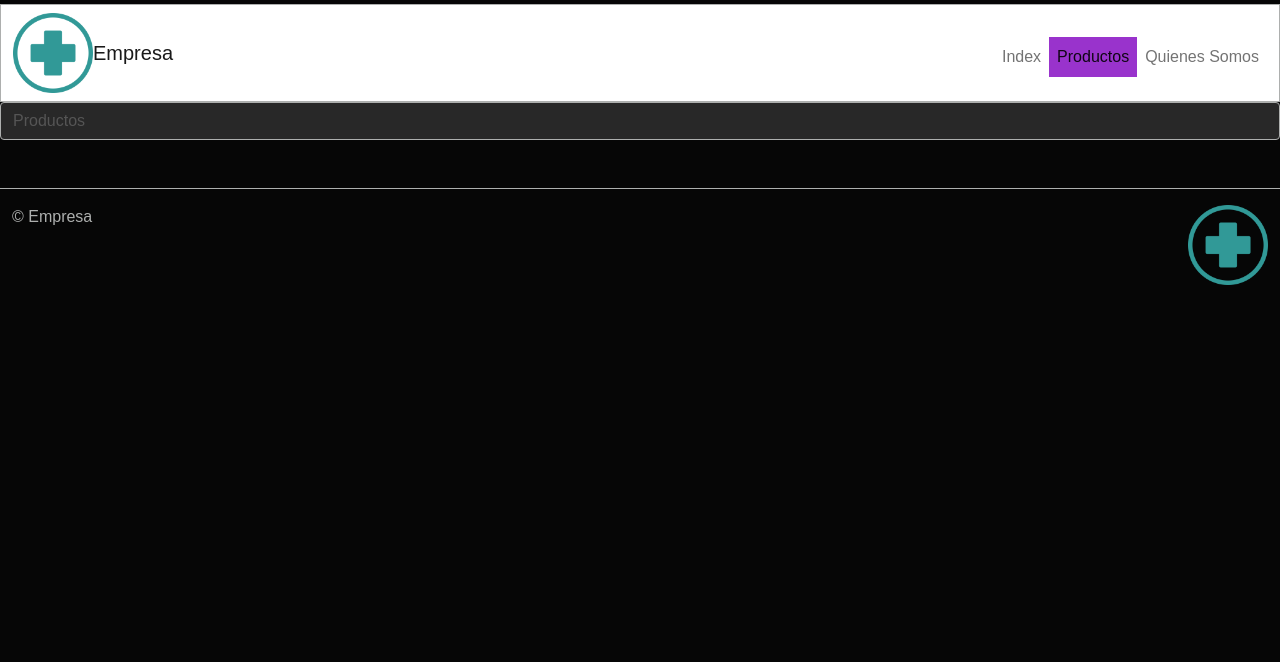
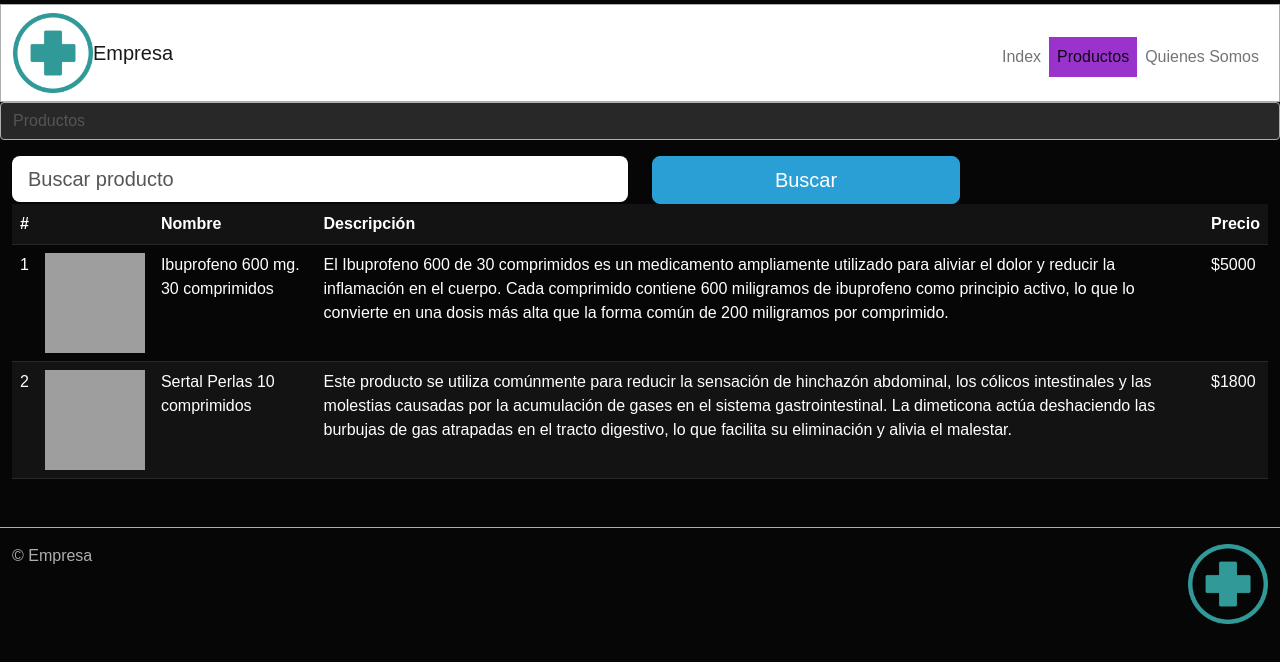
Before and after one commit to AvellinoAlvaro/TP1_ProgramacionWeb, a plain HTML site: page productos.html in a window 1280 px wide. Drawn offline with nearby package versions, Linux system fonts and the light colour scheme; grey boxes are pictures that could not be loaded; a web font is replaced by a local one.

Commit message:
Terminada la sección Productos

```diff
--- a/productos.html
+++ b/productos.html
@@ -51,10 +51,61 @@
       </ol>
     </nav>
 
-      </header>
+ </header>
+
+
   <main>
+    <div class="container-fluid mt-2">
+
+        <div class="row justify-content-center">
+            <div class="col-md-6 col-sm-12">
+                <form>
+                    <input class="form-control form-control-lg mb-2 mb-md-0" type="text" placeholder="Buscar producto">
+                  </div>
+                  <div class="col-md-6 col-12">
+                    <button class="btn btn-primary btn-lg col-md-6 col-12">Buscar</button>
+                  </div>
+                </form>
+            </div>
+
+            <table class="table table-striped table-hover">
+              <thead>
+                  <tr>
+                      <th>#</th>
+                      <th> </th>
+                      <th>Nombre</th>
+                      <th class="d-none d-md-table-cell">Descripción</th>
+                      <th>Precio</th>
+                  </tr>
+              </thead>
+              <tbody>
+                  <tr>
+                      <td>1</td>
+                      <td><img src="https://d2r9epyceweg5n.cloudfront.net/stores/001/814/114/products/20200427_1624081-cf0467a0207cd15bcc15940820824082-640-01-346b2be37c3c9495ca16351708295546-640-0.jpg" alt="Ibuprofeno 600" width="100 px" height="100 px"></td>
+                      <td>Ibuprofeno 600 mg. 30 comprimidos</td>
+                      <td class="d-none d-md-table-cell">El Ibuprofeno 600 de 30 comprimidos es un medicamento ampliamente utilizado para aliviar el dolor y reducir la inflamación en el cuerpo. Cada comprimido contiene 600 miligramos de ibuprofeno como principio activo, lo que lo convierte en una dosis más alta que la forma común de 200 miligramos por comprimido.</td>
+                      <td>$5000</td>
+                  </tr>
+                  <tr>
+                      <td>2</td>
+                      <td><img src="https://www.farmaciasrp.com.ar/18386-thickbox_default/sertal-perlas-x-10-capsulas-.jpg" alt="Sertal Perla" width="100px" height="100px"></td>
+                      <td>Sertal Perlas 10 comprimidos</td>
+                      <td class="d-none d-md-table-cell">Este producto se utiliza comúnmente para reducir la sensación de hinchazón abdominal, los cólicos intestinales y las molestias causadas por la acumulación de gases en el sistema gastrointestinal. La dimeticona actúa deshaciendo las burbujas de gas atrapadas en el tracto digestivo, lo que facilita su eliminación y alivia el malestar.</td>
+                      <td>$1800</td>
+                  </tr>
+                  <!-- Aqui se pueden agregar mas filas -->
+              </tbody>
+          </table>
+
+        </div>
+
+
+
+
 
   </main>
+
+
   <footer class = " container-fluid border-dark border-top mt-5">
     <div class="mt-3" >
        <span>© Empresa</span>
```
